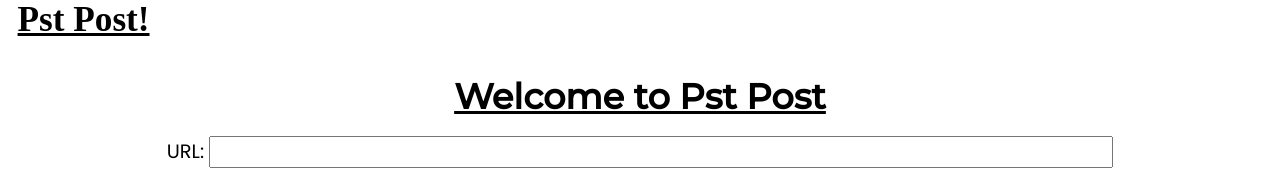
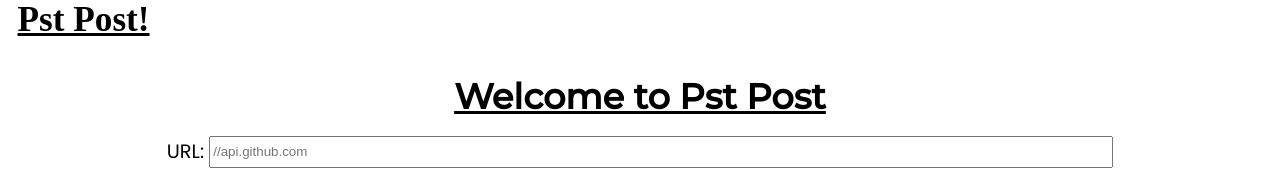
Before and after one commit to theAnaKen/PstPost, a plain HTML site: page index.html in a window 1280 px wide. Shown: the top 191 px of the page. Drawn offline with nearby package versions, Linux system fonts and the light colour scheme; a web font is replaced by a local one.

Commit message:
added a placeholder link as an example url

```diff
--- a/index.html
+++ b/index.html
@@ -26,7 +26,7 @@
 			<!-- Url Box -->
 			<div class="url-group">
 				<label for="url" class="url">URL: </label> &nbsp
-				<input id="url" type="text" />
+				<input id="url" type="text" placeholder="//api.github.com" />
 			</div>
 			<!-- Request Type Get or Post Radio button -->
 
```
